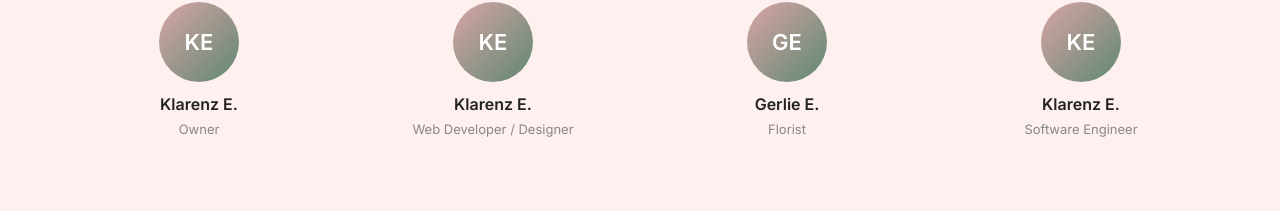
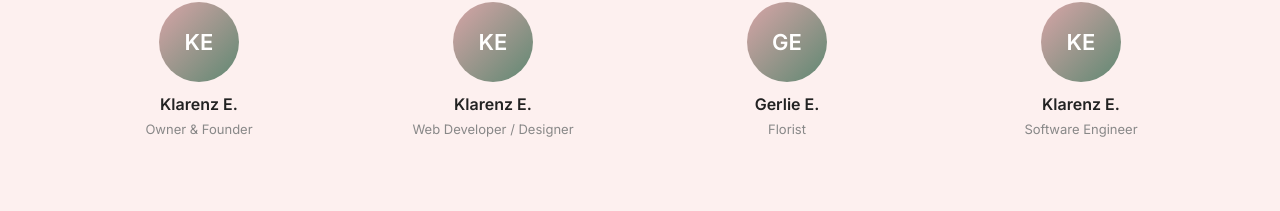
Before and after one commit to Klarenz003/stack-petals, a Vue app: page /about in a window 1280 px wide. Shown: the part 1409-1620 px from the top of the page. Built offline with nearby package versions, Linux system fonts and the light colour scheme.

Commit message:
About Page update

```diff
--- a/src/pages/AboutPage.vue
+++ b/src/pages/AboutPage.vue
@@ -9,9 +9,9 @@ const values = [
 ]
 
 const team: TeamMember[] = [
-  { name: 'Klarenz E.', role: 'Owner',                    initials: 'KE' },
+  { name: 'Klarenz E.', role: 'Owner & Founder',          initials: 'KE' },
   { name: 'Klarenz E.', role: 'Web Developer / Designer', initials: 'KE' },
-  { name: 'Gerlie E.', role: 'Florist',                  initials: 'GE' },
+  { name: 'Gerlie E.',  role: 'Florist',                  initials: 'GE' },
   { name: 'Klarenz E.', role: 'Software Engineer',        initials: 'KE' },
 ]
 </script>
```
